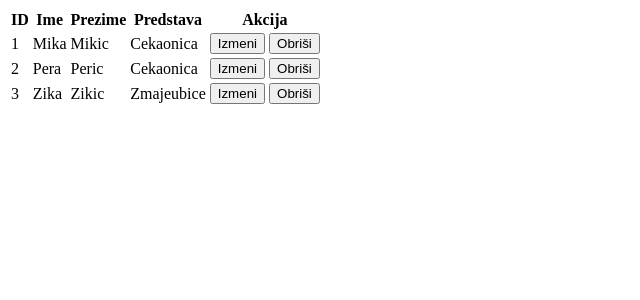
After one commit to 221191/itehdomaci1, a PHP site: page /getall.php in a window 1280 px wide. The commit adds this page. Shown: the top 300 px of the page, without its empty margins (0-640 px from the left). Run offline with PHP 8.4, Linux system fonts and the light colour scheme; data comes from the database, SQL or seed files in the repository.

Commit message:
getall prikazuje podatke iz baze

```diff
--- /dev/null
+++ b/getall.php
@@ -0,0 +1,38 @@
+<table>
+    <thead>
+        <tr>
+            <th id="id" value="desc">ID</th>
+            <th id="ime" value="desc">Ime</th>
+            <th id="prezime" value="desc">Prezime</th>
+            <th id="predstava_id" value="desc">Predstava</th>
+            <th id="akcija" value="desc">Akcija</th>
+        </tr>
+    </thead>
+
+    <tbody>
+
+        <?php
+
+        require "Database.php";
+        $db = new Database('pozoriste');
+
+        $query = "select g.id, g.ime, g.prezime, p.naziv from glumac g join predstava p on g.predstava_id=p.id";
+
+        $result = $db->conn->query($query);
+        while ($row = mysqli_fetch_assoc($result)) :
+        ?>
+            <tr class="text-center">
+                <td><?php echo $row['id']; ?></td>
+                <td><?php echo $row['ime'];  ?></td>
+                <td><?php echo $row['prezime'];  ?></td>
+                <td><?php echo $row['naziv']; ?></td>
+                <td>
+                    <button id="btn_edit" value="<?php echo $row['id'] ?>">Izmeni</button>
+                    <button id="btn_delete" value="<?php echo $row['id'] ?>">Obriši</button>
+                </td>
+            </tr>
+        <?php endwhile; ?>
+
+    </tbody>
+
+</table>
```
Also changed, not shown: index.php (+12 -3 lines).
